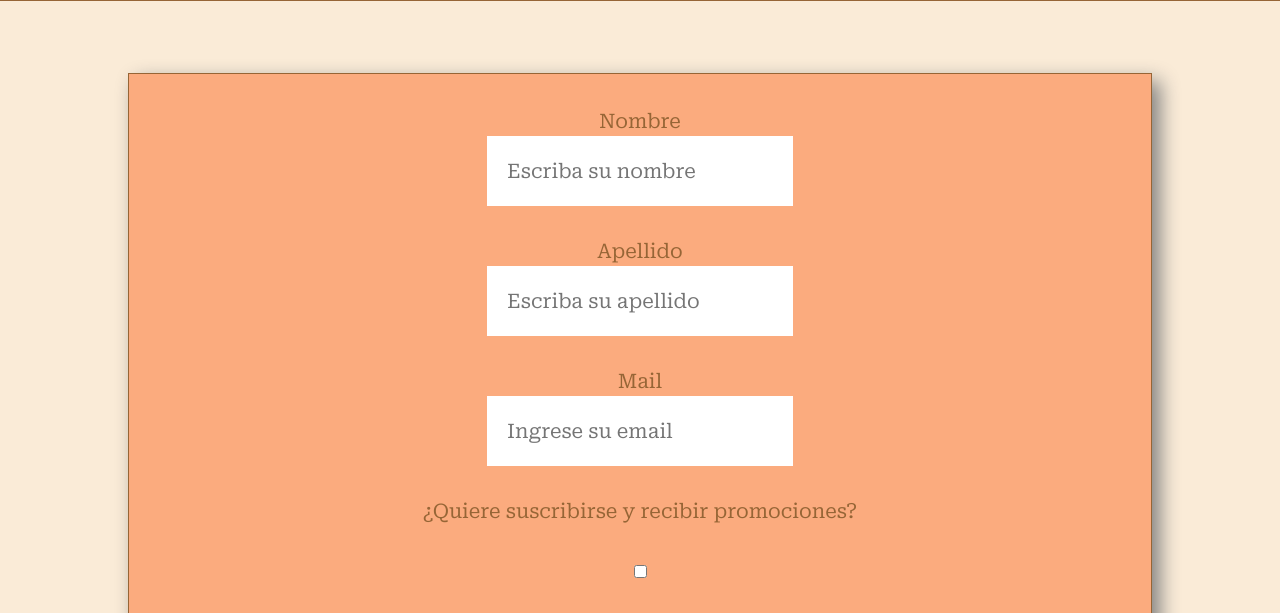
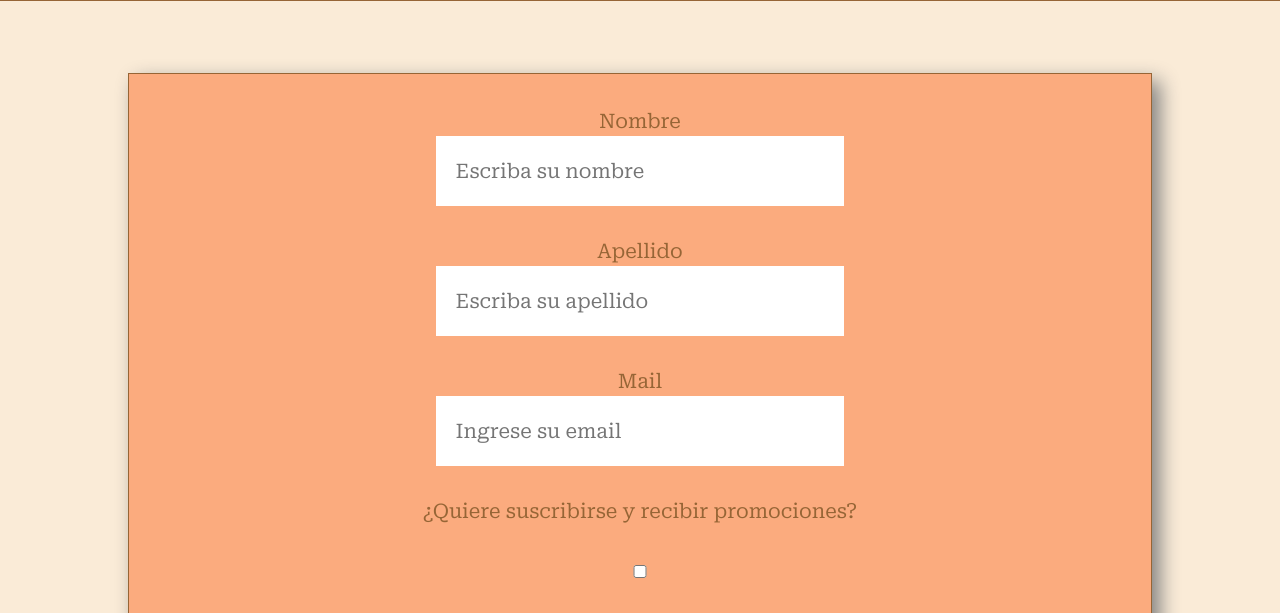
Before and after one commit to AleRomanazzi/CC11-Cosmeticos-con-Magia, a website: page HTML/Contacto.html in a window 1280 px wide. Shown: the part 177-790 px from the top of the page. Drawn offline with nearby package versions, Linux system fonts and the light colour scheme.

Commit message:
ultimos cambios para entrega final

```diff
--- a/SCSS/_general.scss
+++ b/SCSS/_general.scss
@@ -53,6 +53,7 @@ h2{
         flex-wrap: wrap;
         width: 100%;
         justify-content: space-around;
+        row-gap: 2rem;
         aside{
             ul {
                 li{
@@ -60,6 +61,14 @@ h2{
                 padding-right: 4rem;
                 }
             }
+        }
+    }
+
+    .formu {
+        input, textarea{
+            padding: 1em;
+            border: none;
+            width: 70%;
         }
     }
 
@@ -122,6 +131,7 @@ h2{
         flex-wrap: wrap;
         width: 100%;
         justify-content: space-around;
+        row-gap: 2rem;
         aside{
             ul {
                 li{
@@ -136,6 +146,15 @@ h2{
         flex-direction: column;
         justify-content: center;
     }
+
+    .formu {
+        input, textarea{
+            padding: 1em;
+            border: none;
+            width: 55%;
+        }
+    }
+
     .ul{
         display: flex;
         flex-direction: row;
@@ -192,11 +211,21 @@ h2{
         justify-content: center;
         font-size: 23px;
     }
+
+    .formu {
+        input, textarea{
+            padding: 1em;
+            border: none;
+            width: 45%;
+        }
+    }
+
     .medio{
         display: flex;
         flex-direction: row;
         flex-wrap: nowrap;
         justify-content: space-around;
+        row-gap: 0;
         width: 80%;
         aside{
             ul {
@@ -258,8 +287,16 @@ h2{
               padding-left: 7rem;
               padding-right: 7rem;
           }
-          }
-      }
+        }
+    }
+
+    .formu {
+        input, textarea{
+            padding: 1em;
+            border: none;
+            width: 40%;
+        }
+    }
 
     #principio{
         display: flex;
@@ -275,6 +312,7 @@ h2{
         flex-direction: row;
         flex-wrap: nowrap;
         justify-content: space-around;
+        row-gap: 0;
         width: 80%;
         aside{
             ul {
@@ -285,7 +323,6 @@ h2{
             }
         }
     }
-
     .ul{
         display: flex;
         flex-direction: row;
--- a/SCSS/_medio.scss
+++ b/SCSS/_medio.scss
@@ -124,7 +124,6 @@ form{
         border: none;
     }
     .buttom{
-        @include ancho($width - 80);
         background-color: chocolate;
         text-transform: uppercase;
         margin-top: 1rem;
```
Also changed, not shown: CSS/style.css, 1 other file.
